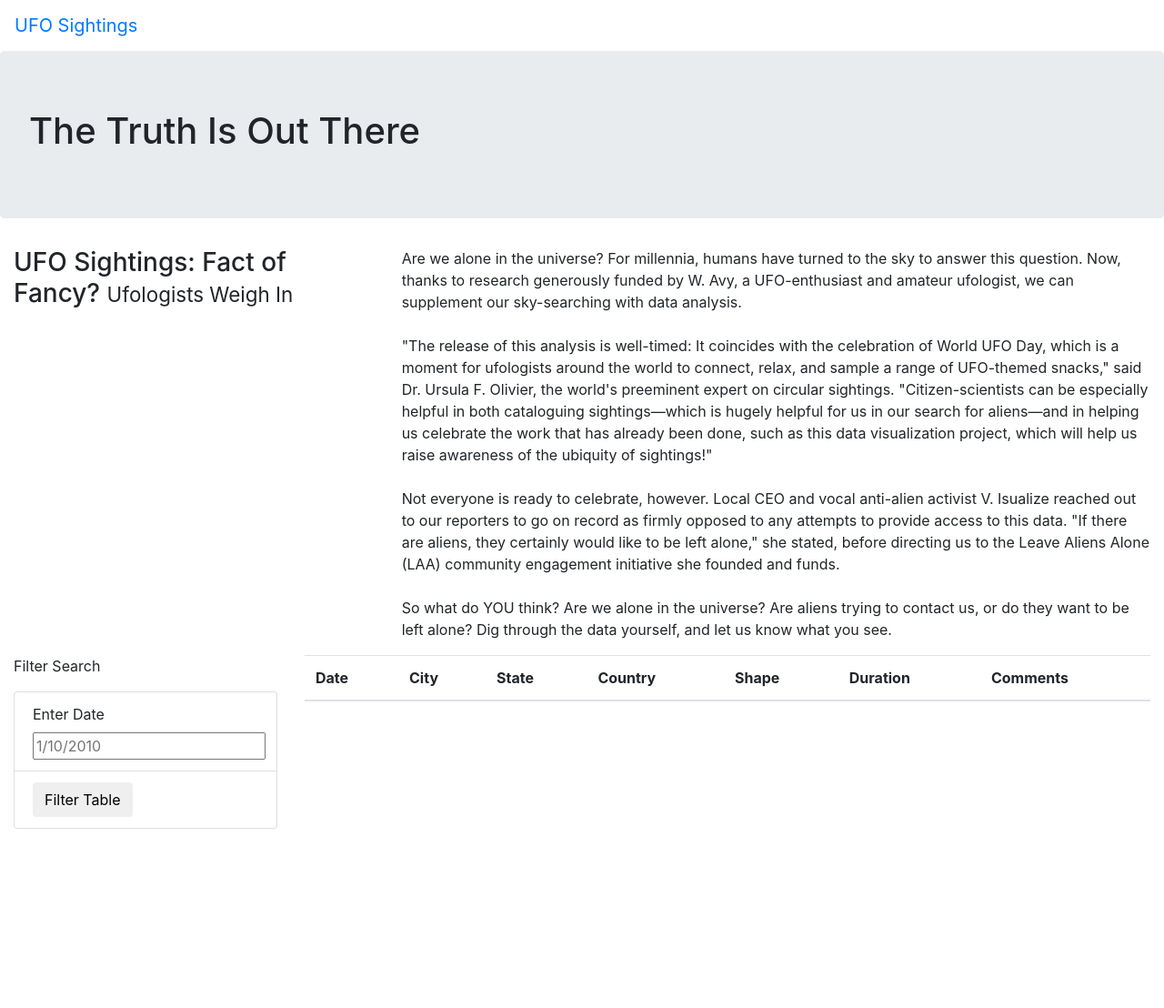
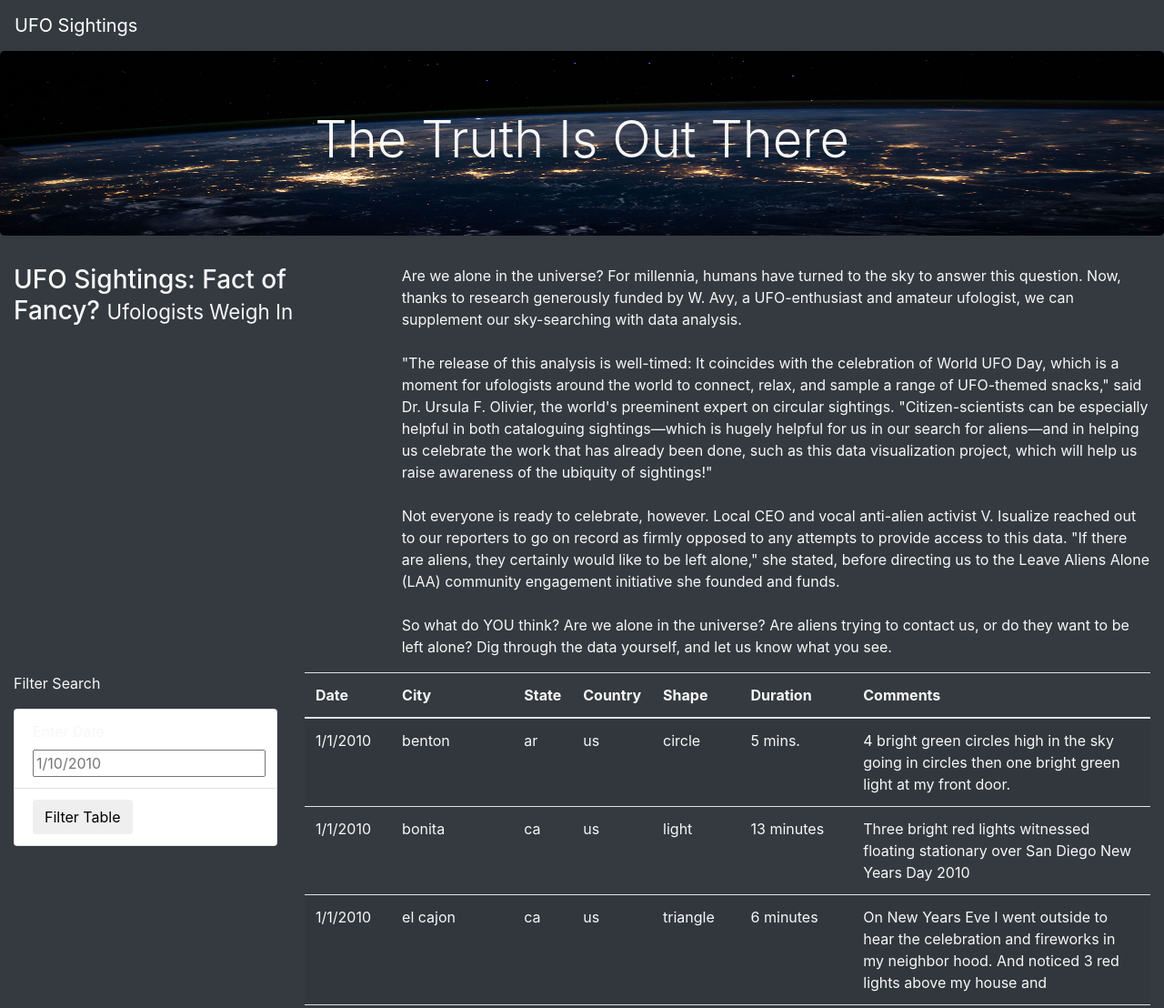
Before and after one commit to amalini10j/UFOs, a plain HTML site: page index.html in a window 1280 px wide. Shown: the top 1108 px of the page at 91% size. Before the commit the page ends 911 px from the top, so only its background shows below. Drawn offline with nearby package versions, Linux system fonts and the light colour scheme.

Commit message:
Added updated files

```diff
--- a/index.html
+++ b/index.html
@@ -11,16 +11,16 @@
       integrity="sha384-Gn5384xqQ1aoWXA+058RXPxPg6fy4IWvTNh0E263XmFcJlSAwiGgFAW/dAiS6JXm"
       crossorigin="anonymous"
     />
-    <link rel="stylesheet" href="static/css/style.css">
+    <link rel="stylesheet" href="static/css/style.css"/>
 </head>
-<body>
+<body class="bg-dark">
     <div class="wrapper">
-        <nav class="navbar navbar-expand-lg">
+        <nav class="navbar navbar-expand-lg navbar-dark bg-dark">
             <a class="navbar-brand" href="index.html">UFO Sightings</a>
         </nav>
     </div>
     <div class="jumbotron">
-        <h1>The Truth Is Out There</h1>
+        <h1 class="display-4">The Truth Is Out There</h1>
     </div>
     <div class="container-fluid">
         <div class="row">
@@ -70,5 +70,8 @@
           </div>
         </div>
       </div>
+      <script src="https://cdnjs.cloudflare.com/ajax/libs/d3/4.11.0/d3.js"></script>
+      <script src="static/js/data.js"></script>
+      <script src="static/js/app.js"></script>
 </body>
 </html>
--- a/static/css/style.css
+++ b/static/css/style.css
@@ -0,0 +1,10 @@
+body {
+
+    color: #f7f7f7;
+  }
+
+.jumbotron {
+    background-image: url("../images/nasa.jpg");
+    background-size: 100% 100%;
+    text-align: center;
+}
--- a/static/js/app.js
+++ b/static/js/app.js
@@ -23,6 +23,7 @@ function buildTable(data) {
         }
       );
     });
+}
 
 function handleClick() {
     // Grab the datetime value from the filter
@@ -48,4 +49,3 @@ function buildTable(data) {
 
     // Build the table when the page loads
     buildTable(tableData);
-    }
```
Also changed, not shown: static/images/nasa.jpg (added), 2 other files. Lines whose indentation alone changed are shown as unchanged.
